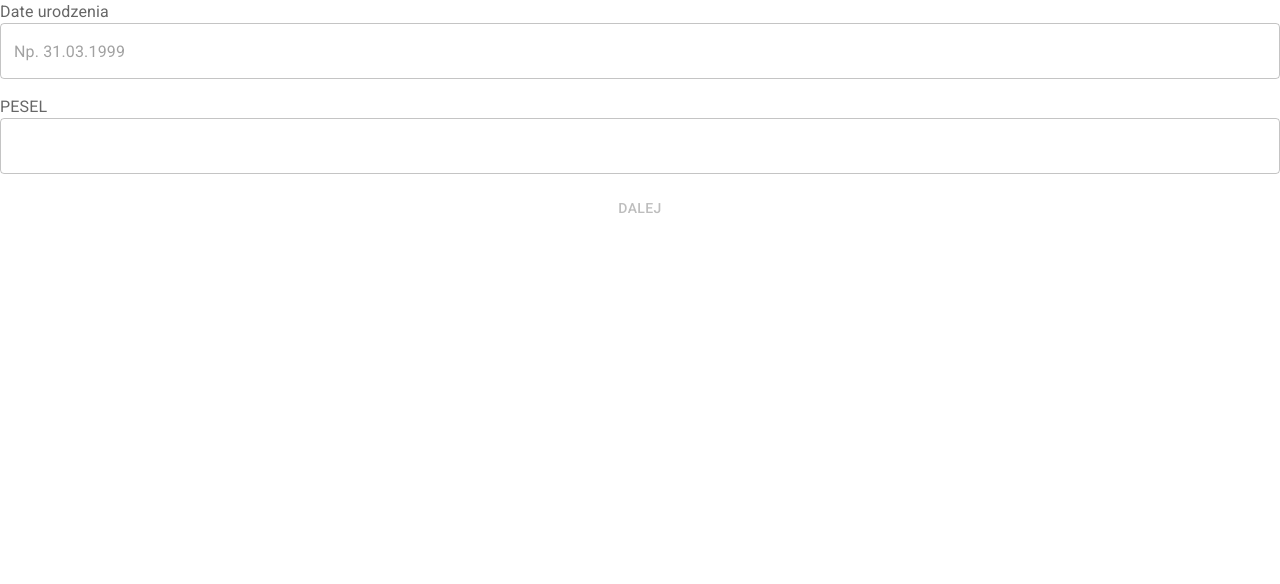
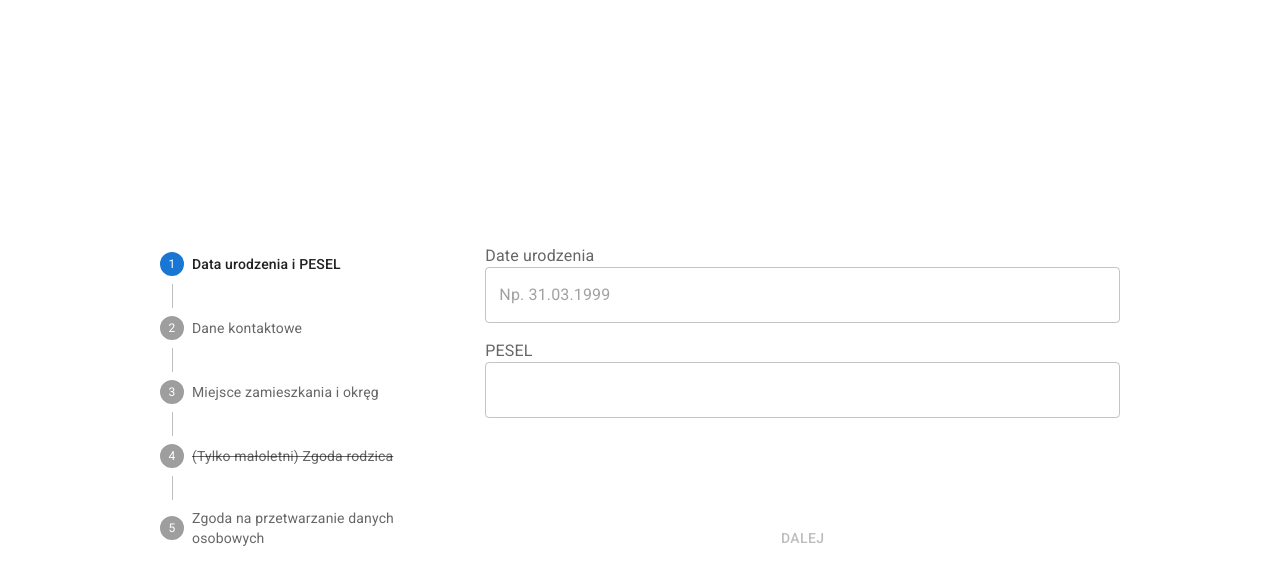
Before and after one commit to Mlodzi-Razem/mr-membership-declaration-generator, a React (Vite) app: page / in a window 1280 px wide. Shown: the top 584 px of the page. Built offline with nearby package versions, Linux system fonts and the light colour scheme.

Commit message:
Refactored forms. Added Stepper and ContactForm

```diff
--- a/src/App.tsx
+++ b/src/App.tsx
@@ -1,12 +1,41 @@
-import PeselForm from "./forms/PeselForm.tsx";
-import { CssBaseline } from "@mui/material";
+import PeselForm, { type PeselFormOutput } from "./forms/PeselForm.tsx";
+import { CssBaseline, Grid } from "@mui/material";
+import { useState } from "react";
+import MrStepper from "./MrStepper.tsx";
+import ContactForm, { type ContactFormOutput } from "./forms/ContactForm.tsx";
 
 function App() {
+    const [activeStep, setActiveStep] = useState(0);
+    const [peselOutput, setPeselOutput] = useState<PeselFormOutput | null>(null);
+    const [contactOutput, setContactOutput] = useState<ContactFormOutput | null>(null);
+
     return (
-        <>
+        <div style={{width: '100%', height: '100vh', display: 'flex', justifyContent: 'center', alignItems: 'center'}}>
             <CssBaseline/>
-            <PeselForm onSuccess={console.log}/>
-        </>
+
+            <Grid container spacing={2} style={{width: '100%', maxWidth: '60rem'}}>
+                <Grid size={4}>
+                    <div style={{height: '100%', display: 'flex', justifyContent: 'center', alignItems: 'center'}}>
+                        <MrStepper activeStep={activeStep} peselOutput={peselOutput}/>
+                    </div>
+                </Grid>
+                <Grid size={8}>
+                    {activeStep === 0 &&
+                        <PeselForm onSuccess={output => {
+                            setPeselOutput(output);
+                            setActiveStep(1);
+                        }}/>
+                    }
+
+                    {activeStep === 1 &&
+                        <ContactForm onSuccess={output => {
+                            setContactOutput(output);
+                            setActiveStep(2);
+                        }}/>
+                    }
+                </Grid>
+            </Grid>
+        </div>
     )
 }
 
--- /dev/null
+++ b/src/MrStepper.tsx
@@ -0,0 +1,29 @@
+import { Step, StepLabel, Stepper } from "@mui/material";
+import type { PeselFormOutput } from "./forms/PeselForm.tsx";
+
+export default function MrStepper({activeStep, peselOutput}: {
+    activeStep: number,
+    peselOutput: PeselFormOutput | null
+}) {
+    return <Stepper activeStep={activeStep} orientation="vertical">
+        <Step>
+            <StepLabel>Data urodzenia i PESEL</StepLabel>
+        </Step>
+        <Step>
+            <StepLabel>Dane kontaktowe</StepLabel>
+        </Step>
+        <Step>
+            <StepLabel>Miejsce zamieszkania i okręg</StepLabel>
+        </Step>
+        <Step>
+            <StepLabel>
+                <span style={{textDecoration: peselOutput?.requiresParentalConsent ? 'none' : 'line-through'}}>
+                    (Tylko małoletni) Zgoda rodzica
+                </span>
+            </StepLabel>
+        </Step>
+        <Step>
+            <StepLabel>Zgoda na przetwarzanie danych osobowych</StepLabel>
+        </Step>
+    </Stepper>;
+}
--- /dev/null
+++ b/src/forms/ContactForm.tsx
@@ -0,0 +1,78 @@
+import MrForm from "./MrForm.tsx";
+import MrField from "./MrField.tsx";
+import { Grid, TextField } from "@mui/material";
+
+type ContactFormFields = {
+    formalName: string;
+    formalLastName: string;
+    preferredName: string;
+    preferredLastName: string;
+    pronouns: string;
+    email: string;
+    phoneNumber: string;
+};
+export type ContactFormOutput = ContactFormFields;
+
+const isBlank = (s: string): boolean => !s || s.trim() === '';
+
+const ContactForm = MrForm<ContactFormFields, ContactFormOutput>((form, onSuccess) => {
+    const {register, watch, getValues} = form;
+
+    const currentValues = watch();
+
+    return {
+        onSubmit: () => {
+            const formValues = getValues();
+
+            onSuccess({
+                ...formValues,
+                preferredName: isBlank(formValues.preferredName) ? formValues.formalName : formValues.preferredName,
+                preferredLastName: isBlank(formValues.preferredLastName) ? formValues.formalLastName : formValues.preferredLastName
+            });
+        },
+        node: <>
+            <Grid container>
+                <Grid size={6}>
+                    <MrField label="Imię w dowodzie">
+                        <TextField {...register("formalName", {required: true})}/>
+                    </MrField>
+                </Grid>
+                <Grid size={6}>
+                    <MrField label="Nazwisko w dowodzie">
+                        <TextField {...register("formalLastName", {required: true})}/>
+                    </MrField>
+                </Grid>
+            </Grid>
+
+            <Grid container>
+                <Grid size={6}>
+                    <MrField label="Imię preferowane">
+                        <TextField {...register(
+                            "preferredName",
+                            {required: false}
+                        )} placeholder={currentValues.formalName}/>
+                    </MrField>
+                </Grid>
+                <Grid size={6}>
+                    <MrField label="Nazwisko preferowane">
+                        <TextField {...register(
+                            "preferredLastName",
+                            {required: false}
+                        )} placeholder={currentValues.formalLastName}/>
+                    </MrField>
+                </Grid>
+            </Grid>
+
+            <MrField label="Zaimki">
+                <TextField {...register("pronouns", {required: false})}/>
+            </MrField>
+            <MrField label="Adres e-mail">
+                <TextField {...register("email", {required: false})}/>
+            </MrField>
+            <MrField label="Numer telefonu">
+                <TextField {...register("phoneNumber", {required: false})}/>
+            </MrField>
+        </>
+    };
+});
+export default ContactForm;
--- a/src/forms/Field.tsx
+++ b/src/forms/MrField.tsx
@@ -2,13 +2,13 @@ import type { FieldError } from "react-hook-form";
 import { Checkbox, FormControl, FormHelperText, FormLabel, Select, TextField } from "@mui/material";
 import * as React from "react";
 
-export default function Field({label, fieldError, children}: {
+export default function MrField({label, fieldError, children}: {
     fieldError?: FieldError,
     children: React.ReactElement<typeof TextField | typeof Checkbox | typeof Select>,
     label: string
 }) {
     if (!children) {
-        throw new Error("Field must have children");
+        throw new Error("MrField must have children");
     }
 
     const requiresHelperText = children.type === Checkbox;
--- /dev/null
+++ b/src/forms/MrForm.tsx
@@ -0,0 +1,31 @@
+import { type FieldValues, useForm, type UseFormReturn } from "react-hook-form";
+import * as React from "react";
+import { Button, Stack } from "@mui/material";
+
+export interface MrFormDescription {
+    onSubmit: () => void;
+    node: React.ReactNode;
+}
+
+export type FormDescriptionSupplier<F extends FieldValues, O> = (
+    form: UseFormReturn<F>,
+    onSuccess: (output: O) => void
+) => MrFormDescription;
+
+export default function MrForm<F extends FieldValues, O>(formDescSupplier: FormDescriptionSupplier<F, O>) {
+    return (props: { onSuccess: (output: O) => void }) => {
+        // eslint-disable-next-line react-hooks/rules-of-hooks
+        const form = useForm<F>();
+        const {onSubmit, node} = formDescSupplier(form, props.onSuccess);
+
+        return <form onSubmit={form.handleSubmit(onSubmit)} style={{height: '100%'}}>
+            <Stack spacing={2} justifyContent='space-between' style={{height: '100%'}}>
+                <Stack spacing={2}>
+                    {node}
+                </Stack>
+
+                <Button type="submit" color="primary" disabled={!form.formState.isValid}>Dalej</Button>
+            </Stack>
+        </form>;
+    }
+}
--- a/src/forms/PeselForm.tsx
+++ b/src/forms/PeselForm.tsx
@@ -1,9 +1,9 @@
-import { useForm } from "react-hook-form";
 import type { FixedArray, NumberCharacter } from "../types.ts";
 import { DateTime } from "luxon";
 import { decodePesel, validatePesel } from "../pesel.ts";
-import Field from "./Field.tsx";
-import { Button, Stack, TextField } from "@mui/material";
+import MrField from "./MrField.tsx";
+import { TextField } from "@mui/material";
+import MrForm from "./MrForm.tsx";
 
 type PeselFormFields = {
     birthDate: string;
@@ -16,16 +16,24 @@ export type PeselFormOutput = {
         month: [NumberCharacter, NumberCharacter],
         year: [NumberCharacter, NumberCharacter, NumberCharacter, NumberCharacter],
     },
-    pesel: FixedArray<NumberCharacter, 11>
+    pesel: FixedArray<NumberCharacter, 11>,
+    requiresParentalConsent: boolean;
 }
 
 const DATE_PATTERN = /\d\d\.\d\d\.\d\d\d\d/;
 const PESEL_PATTERN = /\d{11}/;
 
-export default function PeselForm({onSuccess}: { onSuccess: (output: PeselFormOutput) => void }) {
-    const {register, handleSubmit, formState, getValues} = useForm<PeselFormFields>()
+function isParentalConsentRequired(birthDate: string): boolean {
+    const parsedDate = parseDate(birthDate);
 
-    const onSubmit = handleSubmit(() => {
+    return DateTime.now().diff(parsedDate, 'years').years < 16;
+}
+
+const PeselForm = MrForm<PeselFormFields, PeselFormOutput>((form, onSuccess) => {
+    const {register, formState: {errors}, getValues} = form;
+
+    return {
+        onSubmit: () => {
             const values = getValues();
 
             const [birthDay, birthMonth, birthYear] = values.birthDate.split('.');
@@ -37,30 +45,26 @@ export default function PeselForm({onSuccess}: { onSuccess: (output: PeselFormOu
                     year: birthYear.split("") as never
                 },
                 pesel: values.pesel.split("") as never,
+                requiresParentalConsent: isParentalConsentRequired(values.birthDate)
             }
 
             onSuccess(output);
-    });
-
-    const errors = formState.errors;
-
-    return <form onSubmit={onSubmit}>
-        <Stack spacing={2}>
-            <Field label="Date urodzenia" fieldError={errors.birthDate}>
+        },
+        node: <>
+            <MrField label="Date urodzenia" fieldError={errors.birthDate}>
                 <TextField {...register(
                     "birthDate",
                     {required: true, validate: birthDateValidate}
                 )} placeholder="Np. 31.03.1999"/>
-            </Field>
+            </MrField>
 
-            <Field label="PESEL" fieldError={errors.pesel}>
+            <MrField label="PESEL" fieldError={errors.pesel}>
                 <TextField {...register("pesel", {required: true, validate: peselValidate})}/>
-            </Field>
-
-            <Button type="submit" color='primary' disabled={!formState.isValid}>Dalej</Button>
-        </Stack>
-    </form>
+            </MrField>
+        </>
     }
+});
+export default PeselForm;
 
 function parseDate(dateString: string) {
     return DateTime.fromFormat(dateString, "dd.MM.yyyy");
```
Lines whose indentation alone changed are shown as unchanged.
